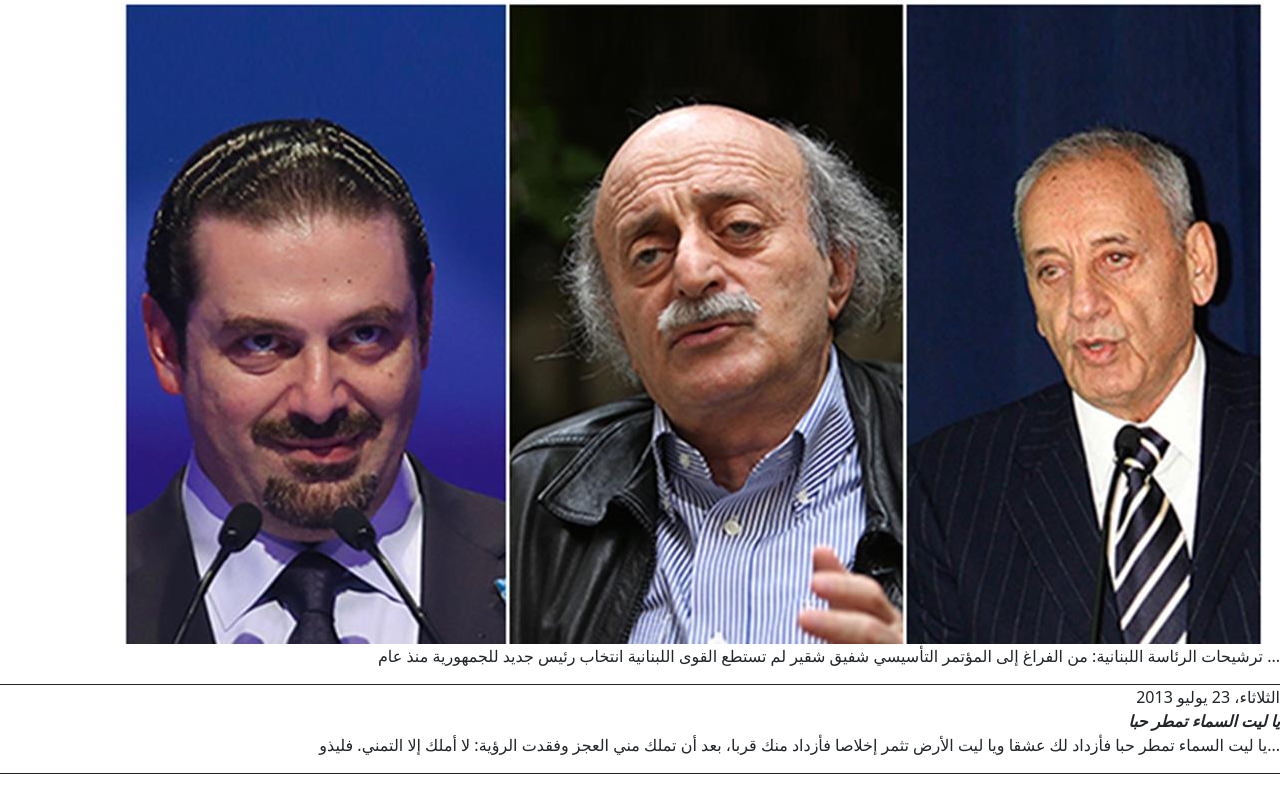
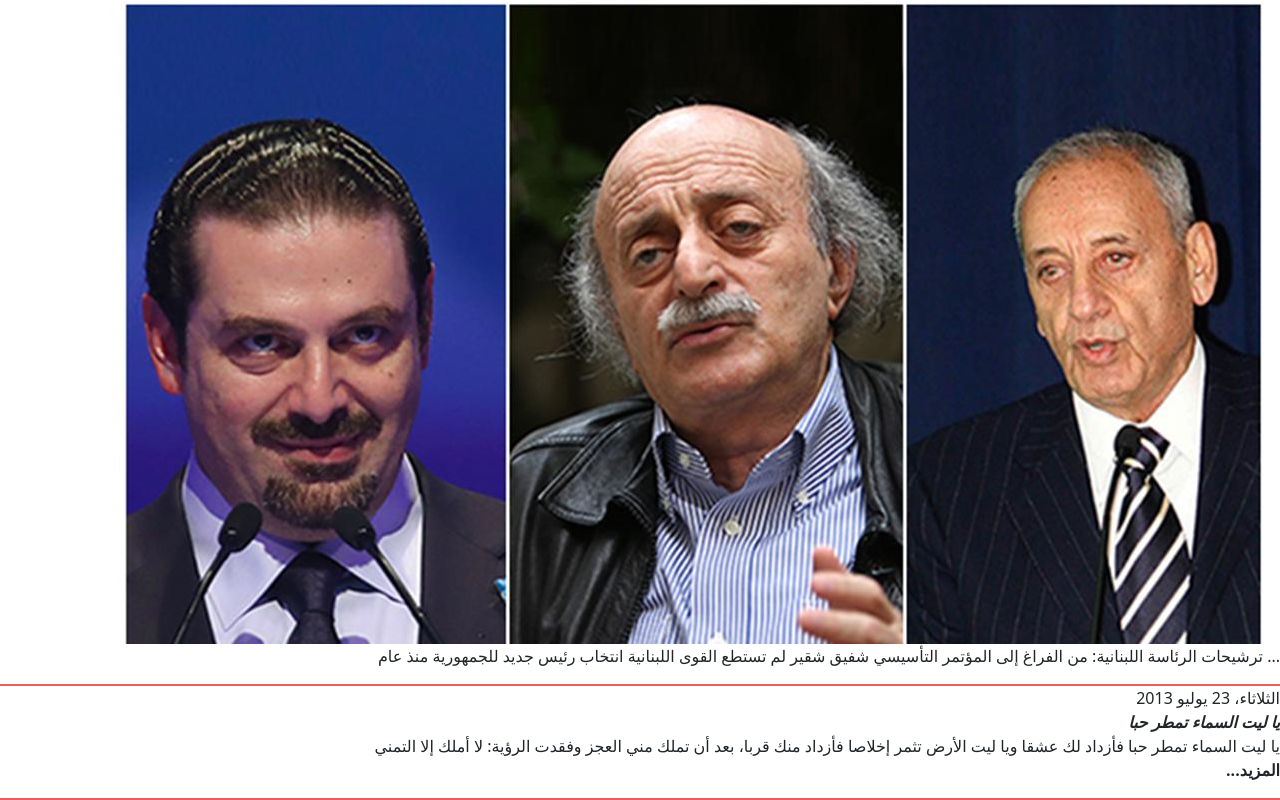
Before and after one commit to Chafic-Chouc/Studies, a plain HTML site: page index.html in a window 1280 px wide. Shown: the part 452-1252 px from the top of the page. Before the commit the page ends 1226 px from the top, so only its background shows below. Drawn offline with nearby package versions, Linux system fonts and the light colour scheme.

Commit message:
text fix

```diff
--- a/index.html
+++ b/index.html
@@ -85,7 +85,8 @@
 			<br>
 			<em><b>يا ليت السماء تمطر حبا</b></em>
 			<br>
-يا ليت السماء تمطر حبا فأزداد لك عشقا ويا ليت اﻷرض تثمر إخلاصا فأزداد منك قربا، بعد أن تملك مني العجز وفقدت الرؤية: ﻻ أملك إﻻ التمني. فليذو...
+يا ليت السماء تمطر حبا فأزداد لك عشقا ويا ليت اﻷرض تثمر إخلاصا فأزداد منك قربا، بعد أن تملك مني العجز وفقدت الرؤية: ﻻ أملك إﻻ التمني
+		<br><strong>...المزيد</strong>
 		</p>
 
 	</div>
--- a/style.css
+++ b/style.css
@@ -20,5 +20,5 @@
 #tab{
 	text-align: right;
 	display: block;
-	border-bottom: solid 1px;
+	border-bottom: solid 2px #ef5a5a;
 }
```
